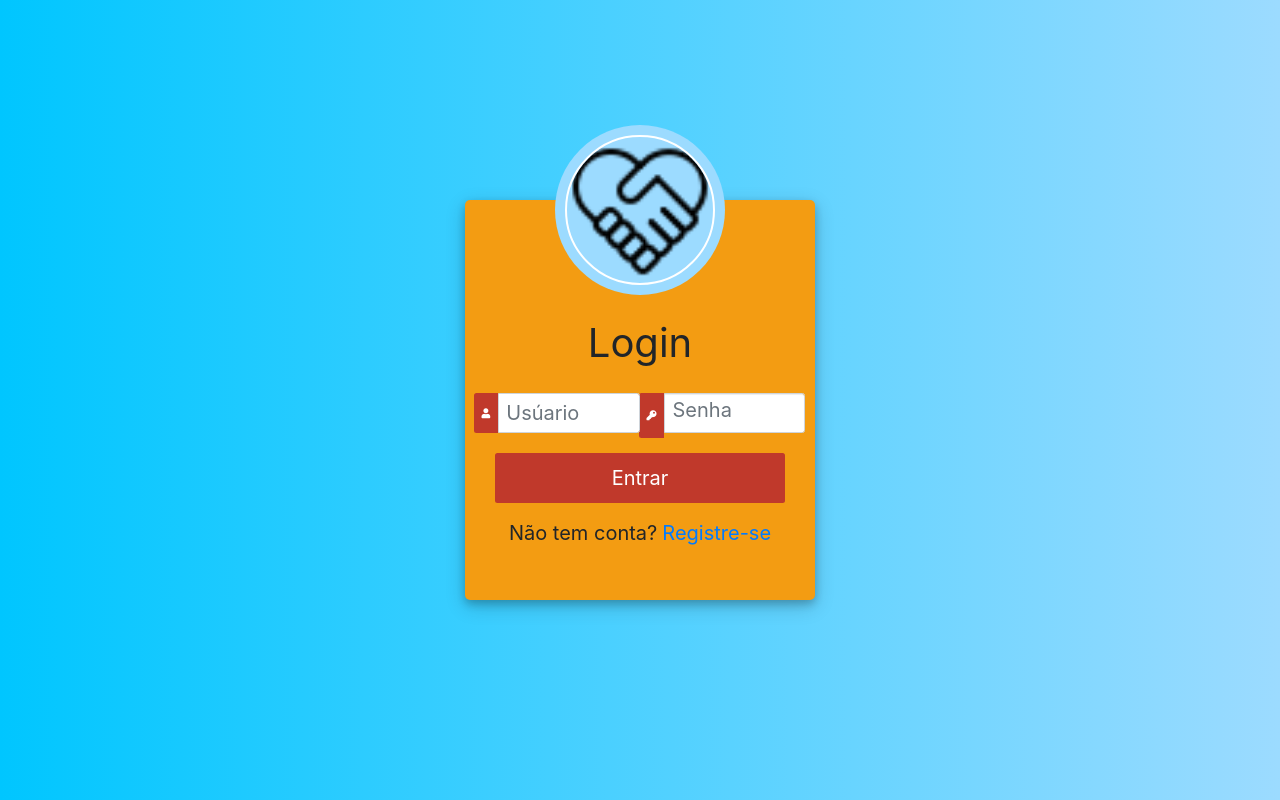
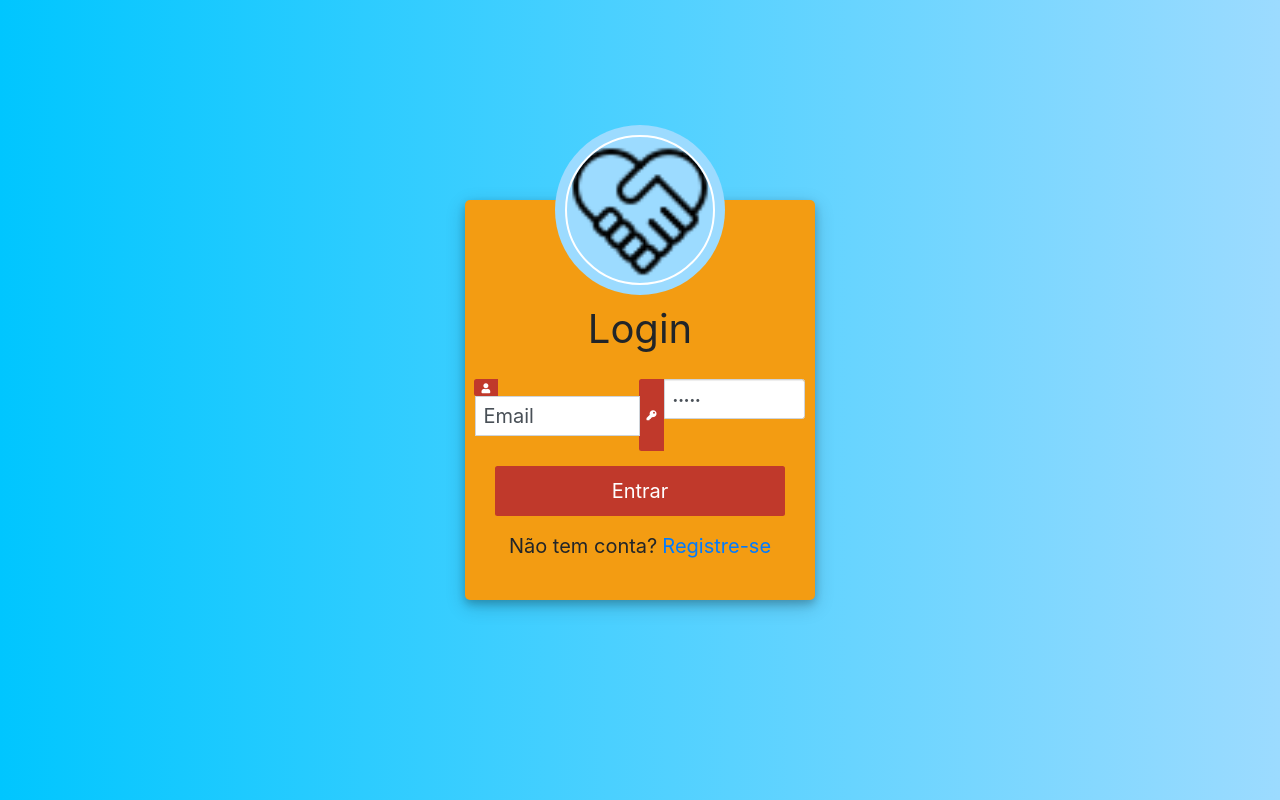
Before and after one commit to FabrizioSousa/TrabLP4, a Node server app: page /login/ in a window 1280 px wide. Run offline with Node 20, Linux system fonts and the light colour scheme; some libraries are stand-ins or nearby versions.

Commit message:
Quase funcionando

```diff
--- a/config.json
+++ b/config.json
@@ -1,5 +1,5 @@
 {
     "connectionString": "mongodb://localhost:27017/ImagineAcao",
-    "apiUrl": "http://localhost:9050/api",
+    "apiUrl": "http://localhost:9060/api",
     "secret": "REPLACE THIS WITH YOUR OWN SECRET, IT CAN BE ANY STRING"
 }
--- a/controllers/api/users.controller.js
+++ b/controllers/api/users.controller.js
@@ -13,7 +13,7 @@ router.delete('/:_id', deleteUser);
 module.exports = router;
 
 function authenticateUser(req, res) {
-    userService.authenticate(req.body.email, req.body.password)
+    userService.authenticate(req.body.Email, req.body.Senha)
         .then(function (response) {
             if (response) {
                 // authentication successful
--- a/controllers/app.controller.js
+++ b/controllers/app.controller.js
@@ -4,7 +4,7 @@ var router = express.Router();
 // use session auth to secure the angular app files
 router.use('/', function (req, res, next) {
     if (req.path !== '/login' && !req.session.token) {
-        return res.redirect('/login');
+        return res.redirect('/login?returnUrl=' + encodeURIComponent('/app' + req.path));
     }
 
     next();
--- a/server.js
+++ b/server.js
@@ -17,9 +17,9 @@ var expressJwt = require('express-jwt');
 // carrega as configurações mapeadas no json
 var config = require('config.json');
 // faz a leitura da porta que será utilizada para o app
-var port = process.env.PORT || 8092;
+var port = process.env.PORT || 8093;
 // agora escutando em uma porta diferente a api.
-var apiPort = 9050;
+var apiPort = 9060;
 
 // Inicialização do express do App.
 // A primeira linha já trata a questão falada no dia 21/02, sobre diretórios com conteúdo estático.
--- a/services/user.service.js
+++ b/services/user.service.js
@@ -20,8 +20,8 @@ module.exports = service;
 
 function authenticate(email, password) {
     var deferred = Q.defer();
-    console.log("Email: " + email + " Password: " + password)
-    db.Usuario.findOne({ email: email }, function (err, user) {
+
+    db.Usuario.findOne({ Email: email }, function (err, user) {
         if (err) deferred.reject(err.name + ': ' + err.message);
 
         if (user && bcrypt.compareSync(password, user.hash)) {
@@ -59,7 +59,7 @@ function create(userParam) {
 
     // validation
     db.Usuario.findOne(
-        { username: userParam.username },
+        { Email: userParam.Email },
         function (err, user) {
             if (err) deferred.reject(err.name + ': ' + err.message);
 
--- a/views/login.ejs
+++ b/views/login.ejs
@@ -19,7 +19,7 @@
 </head>
 <!--Coded with love by Mutiullah Samim-->
 <body>
-		<form method="post">
+
 	<div class="container h-100">
 		<div class="d-flex justify-content-center h-100">
 			<div class="user_card">
@@ -40,13 +40,14 @@
 							<div class="input-group-append">
 								<span class="input-group-text"><i class="fas fa-user"></i></span>
 							</div>
-							<input type="text" name="" class="form-control input_user" value="" placeholder="Usúario">
+							<form method="post">
+							<input type="text" name="Email" id="Email"  class="form-control input_user" value="Email" placeholder="Usúario">
 						</div>
 						<div class="input-group mb-2">
 							<div class="input-group-append">
 								<span class="input-group-text"><i class="fas fa-key"></i></span>
 							</div>
-							<input type="password" name="" class="form-control input_pass" value="" placeholder="Senha">
+							<input type="password" name="Senha" id="Senha"  class="form-control input_pass" value="Senha" placeholder="Senha">
 						</div>
 						<div class="form-group">
 
```
Also changed, not shown: controllers/login.controller.js (line endings or trailing spaces).
